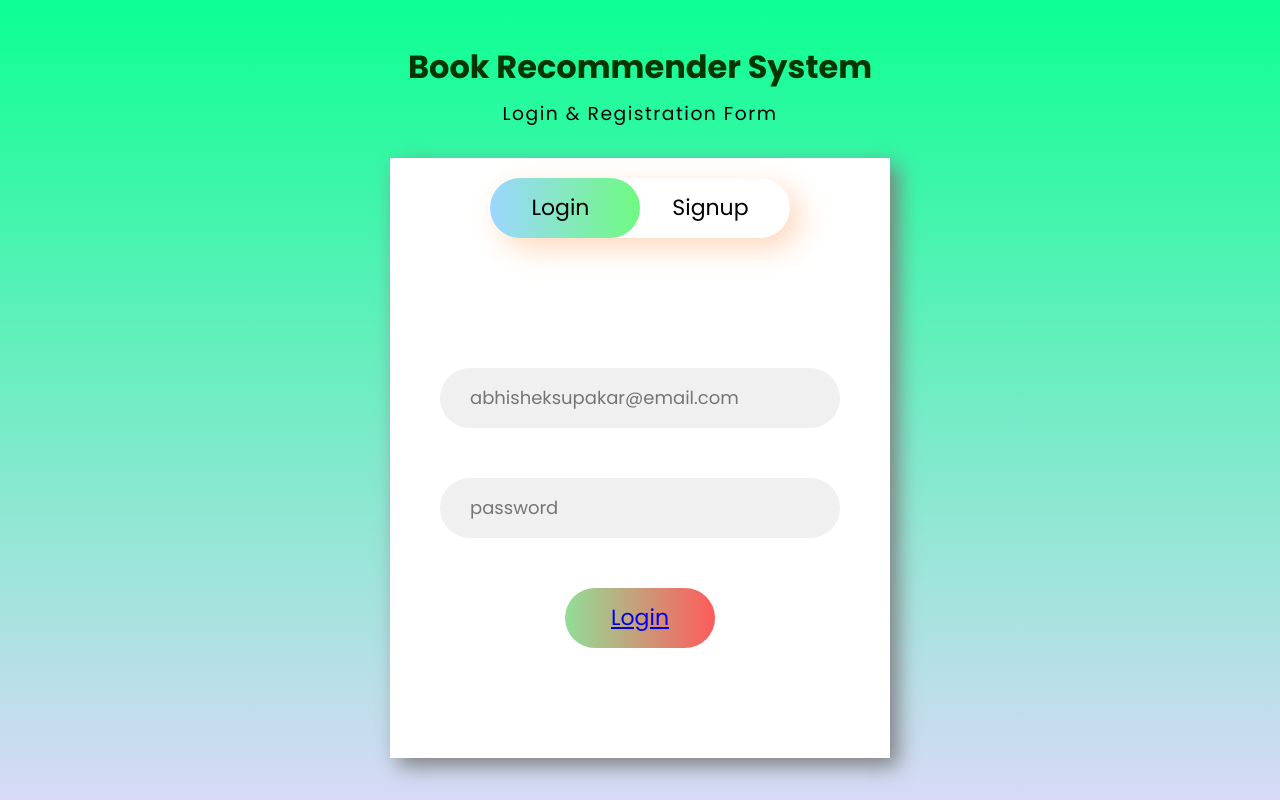
After one commit to abhishek71202/Book-Recommendation-System, a Flask app: page /login in a window 1280 px wide. The commit adds this page. Run offline with Flask 3, Linux system fonts and the light colour scheme; parts of the project's set-up code (start-up, migrations or seed data) failed here and were passed over.

Commit message:
Add files via upload

```diff
--- a/app.py
+++ b/app.py
@@ -1,6 +1,6 @@
-from flask import Flask,render_template,request
 import pickle
 import numpy as np
+from flask import Flask, render_template, request
 
 popular_df = pickle.load(open('popular.pkl','rb'))
 pt = pickle.load(open('pt.pkl','rb'))
@@ -8,6 +8,9 @@ books = pickle.load(open('books.pkl','rb'))
 similarity_scores = pickle.load(open('similarity_scores.pkl','rb'))
 
 app = Flask(__name__)
+@app.route('/login')
+def login():
+    return render_template('login.html')
 
 @app.route('/')
 def index():
@@ -41,7 +44,7 @@ def recommend():
 
     print(data)
 
-    return render_template('recommend.html',data=data)
+    return render_template('recommend.html', data=data)
 
 if __name__ == '__main__':
     app.run(debug=True)
--- a/templates/index.html
+++ b/templates/index.html
@@ -27,7 +27,7 @@
         <ul class="nav navbar-nav">
             <li><a href="/">Home</a></li>
             <li><a href="/recommend">Recommend</a></li>
-            <li><a>Contact</a></li>
+            <li><a href="/login">Login</a></li>
         </ul>
     </nav>
 
--- /dev/null
+++ b/templates/login.html
@@ -0,0 +1,350 @@
+<!DOCTYPE html>
+<html lang="en">
+
+<head>
+	<meta charset="UTF-8">
+	<meta name="viewport"
+		content="width=device-width,
+						initial-scale=1.0">
+	<title>BRS</title>
+	<style>
+        @import url(
+"https://fonts.googleapis.com/css2?family=Poppins:ital,wght@0,100;0,200;0,300;0,400;0,500;0,600;0,700;0,800;0,900;1,100;1,200;1,300;1,400;1,500;1,600;1,700;1,800;1,900&display=swap");
+
+* {
+	margin: 0;
+	padding: 0;
+	box-sizing: border-box;
+	font-family: "Poppins", sans-serif;
+}
+
+body {
+	height: 100vh;
+	width: 100vw;
+	display: flex;
+	justify-content: center;
+	align-items: center;
+	flex-direction: column;
+	gap: 30px;
+	background-image: linear-gradient(rgba(0, 255, 140, 0.952),rgba(197, 200, 243, 0.684)),url();
+}
+
+header {
+	width: 100%;
+	display: flex;
+	flex-direction: column;
+	align-items: center;
+	justify-content: center;
+	gap: 8px;
+}
+
+.heading {
+	color: rgb(3, 54, 3);
+}
+
+.title {
+	font-weight: 400;
+	letter-spacing: 1.5px;
+}
+
+.container {
+	height: 600px;
+	width: 500px;
+	background-color: white;
+	box-shadow: 8px 8px 20px rgb(128, 128, 128);
+	position: relative;
+	overflow: hidden;
+}
+
+.btn {
+	height: 60px;
+	width: 300px;
+	margin: 20px auto;
+	box-shadow: 10px 10px 30px rgb(254, 215, 188);
+	border-radius: 50px;
+	display: flex;
+	justify-content: space-around;
+	align-items: center;
+}
+
+.login,
+.signup {
+	font-size: 22px;
+	border: none;
+	outline: none;
+	background-color: transparent;
+	position: relative;
+	cursor: pointer;
+}
+
+.slider {
+	height: 60px;
+	width: 150px;
+	border-radius: 50px;
+	background-image: linear-gradient(to right,
+			rgba(137, 207, 254, 0.842),
+			rgb(110, 250, 129));
+	position: absolute;
+	top: 20px;
+	left: 100px;
+	transition: all 0.5s ease-in-out;
+}
+
+.moveslider {
+	left: 250px;
+}
+
+.form-section {
+	height: 500px;
+	width: 1000px;
+	padding: 20px 0;
+	display: flex;
+	position: relative;
+	transition: all 0.5s ease-in-out;
+	left: 0px;
+}
+
+.form-section-move {
+	left: -500px;
+}
+
+.login-box,
+.signup-box {
+	height: 100%;
+	width: 500px;
+	display: flex;
+	flex-direction: column;
+	align-items: center;
+	justify-content: center;
+	padding: 0px 40px;
+}
+
+.login-box {
+	gap: 50px;
+}
+
+.signup-box {
+	gap: 30px;
+}
+
+.ele {
+	height: 60px;
+	width: 400px;
+	outline: none;
+	border: none;
+	color: rgb(77, 77, 77);
+	background-color: rgb(240, 240, 240);
+	border-radius: 50px;
+	padding-left: 30px;
+	font-size: 18px;
+}
+
+.clkbtn {
+	height: 60px;
+	width: 150px;
+	border-radius: 50px;
+	background-image: linear-gradient(to right,
+			rgb(145, 222, 151),
+			rgb(255, 91, 91));
+	font-size: 22px;
+	border: none;
+	cursor: pointer;
+}
+
+/* For Responsiveness of the page */
+
+@media screen and (max-width: 650px) {
+	.container {
+		height: 600px;
+		width: 300px;
+	}
+
+	.title {
+		font-size: 15px;
+	}
+
+	.btn {
+		height: 50px;
+		width: 200px;
+		margin: 20px auto;
+	}
+
+	.login,
+	.signup {
+		font-size: 19px;
+	}
+
+	.slider {
+		height: 50px;
+		width: 100px;
+		left: 50px;
+	}
+
+	.moveslider {
+		left: 150px;
+	}
+
+	.form-section {
+		height: 500px;
+		width: 600px;
+	}
+
+	.form-section-move {
+		left: -300px;
+	}
+
+	.login-box,
+	.signup-box {
+		height: 100%;
+		width: 300px;
+	}
+
+	.ele {
+		height: 50px;
+		width: 250px;
+		font-size: 15px;
+	}
+
+	.clkbtn {
+		height: 50px;
+		width: 130px;
+		font-size: 19px;
+	}
+}
+
+@media screen and (max-width: 320px) {
+	.container {
+		height: 600px;
+		width: 250px;
+	}
+
+	.heading {
+		font-size: 30px;
+	}
+
+	.title {
+		font-size: 10px;
+	}
+
+	.btn {
+		height: 50px;
+		width: 200px;
+		margin: 20px auto;
+	}
+
+	.login,
+	.signup {
+		font-size: 19px;
+	}
+
+	.slider {
+		height: 50px;
+		width: 100px;
+		left: 27px;
+	}
+
+	.moveslider {
+		left: 127px;
+	}
+
+	.form-section {
+		height: 500px;
+		width: 500px;
+	}
+
+	.form-section-move {
+		left: -250px;
+	}
+
+	.login-box,
+	.signup-box {
+		height: 100%;
+		width: 250px;
+	}
+
+	.ele {
+		height: 50px;
+		width: 220px;
+		font-size: 15px;
+	}
+
+	.clkbtn {
+		height: 50px;
+		width: 130px;
+		font-size: 19px;
+	}
+}
+
+    </style>
+</head>
+
+<body>
+	<header>
+		<h1 class="heading">Book Recommender System</h1>
+		<h3 class="title">Login & Registration Form</h3>
+	</header>
+
+	<!-- container div -->
+	<div class="container">
+
+		<!-- upper button section to select
+			the login or signup form -->
+		<div class="slider"></div>
+		<div class="btn">
+			<button class="login">Login</button>
+			<button class="signup">Signup</button>
+		</div>
+
+		<!-- Form section that contains the
+			login and the signup form -->
+		<div class="form-section">
+
+			<!-- login form -->
+			<div class="login-box">
+				<input type="email"
+					class="email ele"
+					placeholder="abhisheksupakar@email.com">
+				<input type="password"
+					class="password ele"
+					placeholder="password">
+				<button class="clkbtn"><a href="recommend">Login</a></button>
+			</div>
+
+			<!-- signup form -->
+			<div class="signup-box">
+				<input type="text"
+					class="name ele"
+					placeholder="Enter your name">
+				<input type="email"
+					class="email ele"
+					placeholder="youremail@email.com">
+				<input type="password"
+					class="password ele"
+					placeholder="password">
+				<input type="password"
+					class="password ele"
+					placeholder="Confirm password">
+				<button class="clkbtn"><a href="/recommend">Signup</a></button>
+			</div>
+		</div>
+	</div>
+	<script>
+        let signup = document.querySelector(".signup");
+let login = document.querySelector(".login");
+let slider = document.querySelector(".slider");
+let formSection = document.querySelector(".form-section");
+
+signup.addEventListener("click", () => {
+	slider.classList.add("moveslider");
+	formSection.classList.add("form-section-move");
+});
+
+login.addEventListener("click", () => {
+	slider.classList.remove("moveslider");
+	formSection.classList.remove("form-section-move");
+});
+
+    </script>
+</body>
+
+</html>
--- a/templates/recommend.html
+++ b/templates/recommend.html
@@ -28,7 +28,7 @@
         <ul class="nav navbar-nav">
             <li><a href="/">Home</a></li>
             <li><a href="/recommend">Recommend</a></li>
-            <li><a>Contact</a></li>
+            <li><a href="/login">Login</a></li>
         </ul>
     </nav>
 
```
